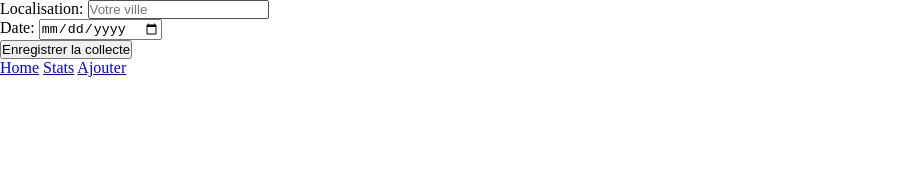
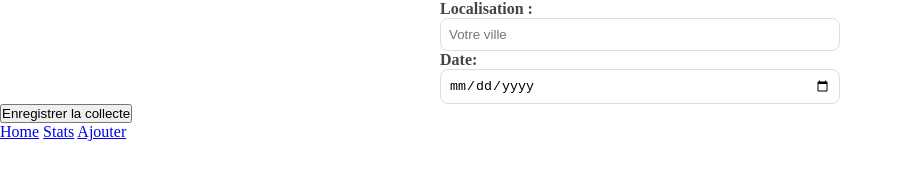
Before and after one commit to adatechschool/frida-adaction-sophia_ursula_xinzhu, a plain HTML site: page adaction_Front-end/pages/add_collect.html in a window 1280 px wide. Shown: the whole page, without its empty margins (0-903 px from the left). Drawn offline with Linux system fonts and the light colour scheme; no server answers.

Commit message:
update: input bar and search bar added on all pages

```diff
--- a/adaction_Front-end/css/add_collect.css
+++ b/adaction_Front-end/css/add_collect.css
@@ -1,10 +1,39 @@
-
 * {
   margin: 0;
   padding: 0;
   box-sizing: border-box;
 }
+.inputContainer {
+  display: flex;
+  flex-direction: column;
+  align-items: center;
+  .inputPair {
+    display: flex;
+    flex-direction: column;
+    align-items: flex-start;
 
+    label {
+      font-weight: 600;
+      color: #444;
+    }
+
+    #city,
+    #date {
+      width: 80vw;
+      max-width: 400px;
+      padding: 0.5rem;
+      border-radius: 8px;
+      border: 1px solid #ddd;
+    }
+
+    .form-group select:focus,
+    .form-group input:focus {
+      border-color: #97b181;
+      box-shadow: 0 0 5px rgba(151, 177, 129, 0.4);
+      outline: none;
+    }
+  }
+}
 .qtyContainer {
   width: 100px;
   height: 40px;
@@ -22,9 +51,9 @@
     padding-left: 8px;
     cursor: pointer;
   }
-  .qty{
+  .qty {
     font-size: 18px;
-    width:30px;
+    width: 30px;
     border: none;
   }
 }
--- a/adaction_Front-end/pages/add_collect.html
+++ b/adaction_Front-end/pages/add_collect.html
@@ -8,19 +8,22 @@
     <link rel="stylesheet" href="../css/add_collect.css" />
   </head>
   <body>
+    <div class="inputContainer">
       <div class="inputPair">
-      <label for="city">Localisation:</label>
+        <label for="city">Localisation :</label>
         <input id="city" name="city" placeholder="Votre ville" />
       </div>
       <div class="inputPair">
         <label for="date">Date:</label>
         <input type="date" id="date" name="date" placeholder="" />
       </div>
+    </div>
+
     <div class="grid"></div>
     <button id="add">Enregistrer la collecte</button>
     <div class="navBar">
       <a href="../pages/landingpage.html">Home</a>
-      <a href="../pages/my_collection.html" >Stats</a>
+      <a href="../pages/my_collection.html">Stats</a>
       <a href="#">Ajouter</a>
     </div>
   </body>
```
Lines whose indentation alone changed are shown as unchanged.
